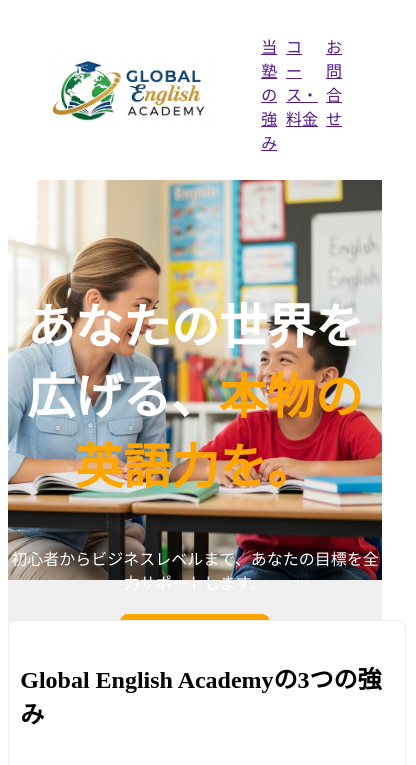
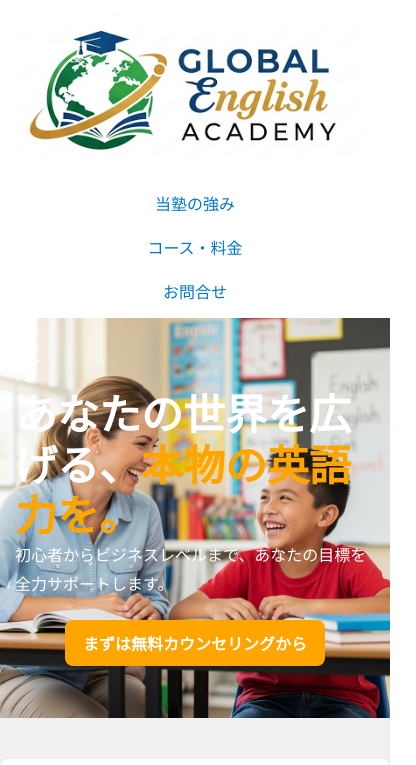
Before and after one commit to kaeru201/0806Practice, a plain HTML site: page index.html in a window 390 px wide. Shown: the top 765 px of the page, 416 px wide, since content can reach past the window. Drawn offline with Linux system fonts and the light colour scheme; some packages are replaced by stand-ins of ours.

Commit message:
パソコンデザイン完成

```diff
--- a/css/style.css
+++ b/css/style.css
@@ -1,3 +1,26 @@
+h2 {
+    font-size: 2.2rem;
+    /* text-decoration: underline;  文字への下線 */
+    border-bottom: 2px solid #f60;
+}
+
+a {
+    color: #07c;
+    text-decoration: none;
+    /* ホバーした時、どのくらいで状況が変わるのかの指定秒数 */
+    transition: .4s;
+}
+img{
+    border-radius: 8px;
+
+}
+
+/* マウスを上乗せしている最中のaのデザイン */
+a:hover {
+    color: #5af;
+
+}
+
 span {
     color: orange;
 }
@@ -25,6 +48,12 @@ img {
     padding-top: 60px;
     /* 余白計算を含み計算にする */
     box-sizing: border-box;
+    color: #fff;
+
+    display: flex;
+    flex-direction: column;
+    justify-content: center;
+    align-items: center;
 
 }
 
@@ -35,12 +64,12 @@ img {
 }
 
 p {
-    color: white;
-    text-align: center;
+    /* 行間 */
+    line-height: 1.8;
 }
 
 .main-catch {
-    font-size: 48px;
+    font-size: 42px;
     font-weight: bold;
 }
 
@@ -58,17 +87,15 @@ p {
     border-radius: 8px;
 
     /* 性格をpやdivと同じに捻じ曲げる */
-    display: block;
+    display: inline-block;
     /*もともとはinline*/
     /* 中央揃え */
     text-align: center;
-    /* 幅を絞る */
-    width: 30%;
-    /* 外側の余白 */
+        /* 外側の余白 */
     /* margin-top: 20px;
     margin-right: auto;
     margin-left: auto; */
-    margin: 20px auto 0px;
+    margin-top: 20px ;
 
 }
 
@@ -79,33 +106,36 @@ header {
     /*要素の信仰方向に対して垂直方向を中央揃え*/
     align-items: center;
     padding: 10px 40px;
+    /* 影 */
+    box-shadow: 0 2px 5px #333;
 }
 
 ul {
     display: flex;
     list-style-type: none;
     /* flexの子要素の隙間を指定 */
-    gap: 10%;
+    gap: 10px;
 }
 
 .gallery {
     display: grid;
-    grid-template-columns:repeat(5,1fr);
-    grid-template-rows: repeat(4,1fr);
+    grid-template-columns: repeat(5, 1fr);
+    grid-template-rows: repeat(4, 1fr);
     gap: 30px;
+    padding-bottom: 80px;
 }
 
-.gallery img:first-child{
+.gallery img:first-child {
     grid-column: 1/4;
     grid-row: 1/5;
 }
 
-.gallery img:nth-child(2){
+.gallery img:nth-child(2) {
     grid-column: 4/6;
     grid-row: 3/5;
 }
 
-.gallery img:last-child{
+.gallery img:last-child {
     grid-column: 4/6;
     grid-row: 1/3;
 }
@@ -122,7 +152,7 @@ ul {
 /* 特徴セクション(display:grid */
 .features {
     display: grid;
-    grid-template-columns: repeat(3,1fr);
+    grid-template-columns: repeat(3, 1fr);
     gap: 30px;
     text-align: center;
 }
@@ -130,11 +160,11 @@ ul {
 .feature-item img {
     width: 100%;
     aspect-ratio: 10/6;
-    height:auto;
+    height: auto;
     object-fit: cover;
 }
 
-.feature-item p{
+.feature-item p {
     color: black;
 }
 
@@ -201,7 +231,7 @@ ul {
 }
 
 
-main{
+main {
     /* 色の種類は3種類 */
     /* カラーコード　＃からはじまる6桁 　赤２ケタ　緑２ケタ　青2ケタ<00~ff*/
     /* RGB値 　rgb()に指定する10進数が3つ 赤、緑、青の3つ指定　0~255*/
@@ -210,5 +240,82 @@ main{
     /* 光の三原色　赤成分・緑成分・青成分 */
 
     background-color: #f9f9f9;
-    background-color: rgb(240,240,240);
+    background-color: rgb(240, 240, 240);
 }
+
+footer {
+    text-align: center;
+    padding: 20px;
+    background: #333;
+    color: #fff;
+}
+
+footer ul {
+    justify-content: center;
+    gap: 40px;
+    margin-top: 10px;
+}
+
+footer a {
+    color: #fff;
+}
+
+/* --- レスポンシブ対応 (スマートフォン表示) --- */
+ @media (max-width: 768px) {
+     header {
+         flex-direction: column;
+         padding: 10px 20px;
+     }
+
+     header nav ul {
+         flex-direction: column;
+         margin-top: 10px;
+         width: 100%;
+         text-align: center;
+     }
+
+     header nav li {
+         margin: 5px 0;
+     }
+
+     .main-catch{
+        font-size: 42px;
+        line-height: 1.2;
+     }
+
+     h1 {
+         font-size: 2rem;
+     }
+
+     h2 {
+         font-size: 1.8rem;
+     }
+
+     .features {
+         grid-template-columns: 1fr;
+         /* 1列にする */
+     }
+
+     main {
+         width: 100%;
+     }
+
+     section {
+         padding: 40px 15px;
+     }
+
+     .gallery {
+         grid-template-columns: 1fr;
+         grid-template-rows: repeat(3, 300px);
+     }
+
+     .gallery img:first-child {
+         grid-column: 1/2;
+         grid-row: 1/2;
+     }
+
+     .gallery img:nth-child(2) {
+         grid-column: 1/2;
+         grid-row: 2/3;
+     }
+    }
--- a/index.html
+++ b/index.html
@@ -3,12 +3,12 @@
 
 <head>
     <meta charset="UTF-8">
-    <meta name="description" content=" これはまったく新しい英語塾です！老若男女誰でもWelcomeの地域密着型教室となります！">
+    <meta name="description" content=" これはまったく新しい英語塾です!老若男女誰でもWelcomeの地域密着型教室となります!">
     <meta name="viewport" content="width=device-width, initial-scale=1.0">
     <title>Global English Academy</title>
+    <!-- リセットCSS -->
+    <link rel="stylesheet" href="https://unpkg.com/ress/dist/ress.min.css" />
     <link rel="stylesheet" href="css/style.css">
-
-
 </head>
 
 <body>
@@ -20,9 +20,9 @@
         <!-- メインナビゲーション -->
         <nav>
             <ul> <!-- 箇条書きリスト -->
-                <li><a href="">当塾の強み</a></li>
-                <li><a href="">コース・料金</a></li>
-                <li><a href="">お問合せ</a></li>
+                <li><a href="#features">当塾の強み</a></li>
+                <li><a href="#courses">コース・料金</a></li>
+                <li><a href="#contact">お問合せ</a></li>
             </ul>
 
         </nav>
@@ -139,6 +139,16 @@
         </div>
     </main>
 
+    <!-- footer -->
+     <footer>
+        <ul>
+            <li><a href="#top">プライバシーポリシー</a></li>
+            <li><a href="#top">会社概要</a></li>
+        </ul>
+        <!-- コピーライト表記 -->
+         <p>&copy; 2025 Global English Academy. All Rights</p>
+     </footer>
+
 </body>
 
 </html>
```
